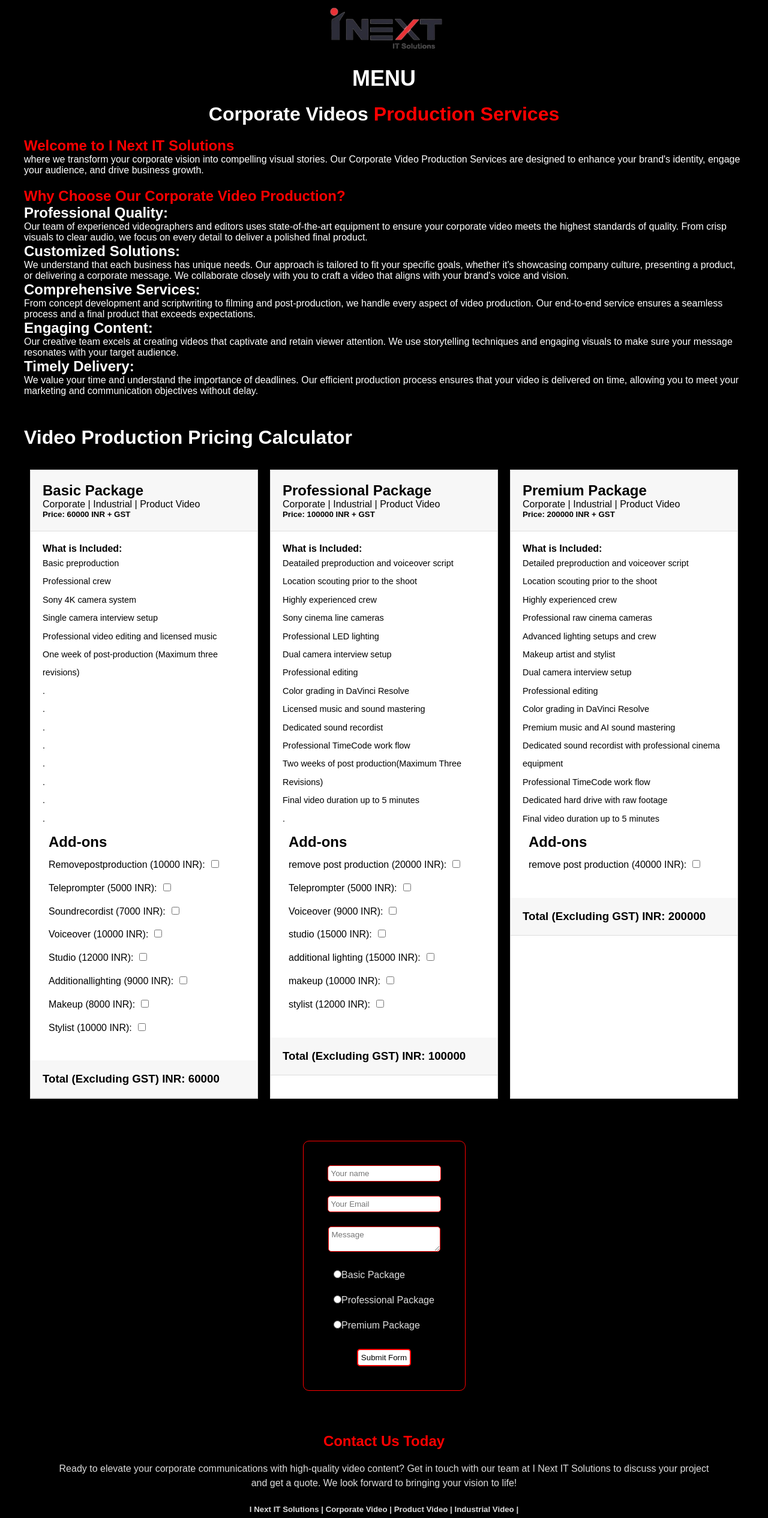
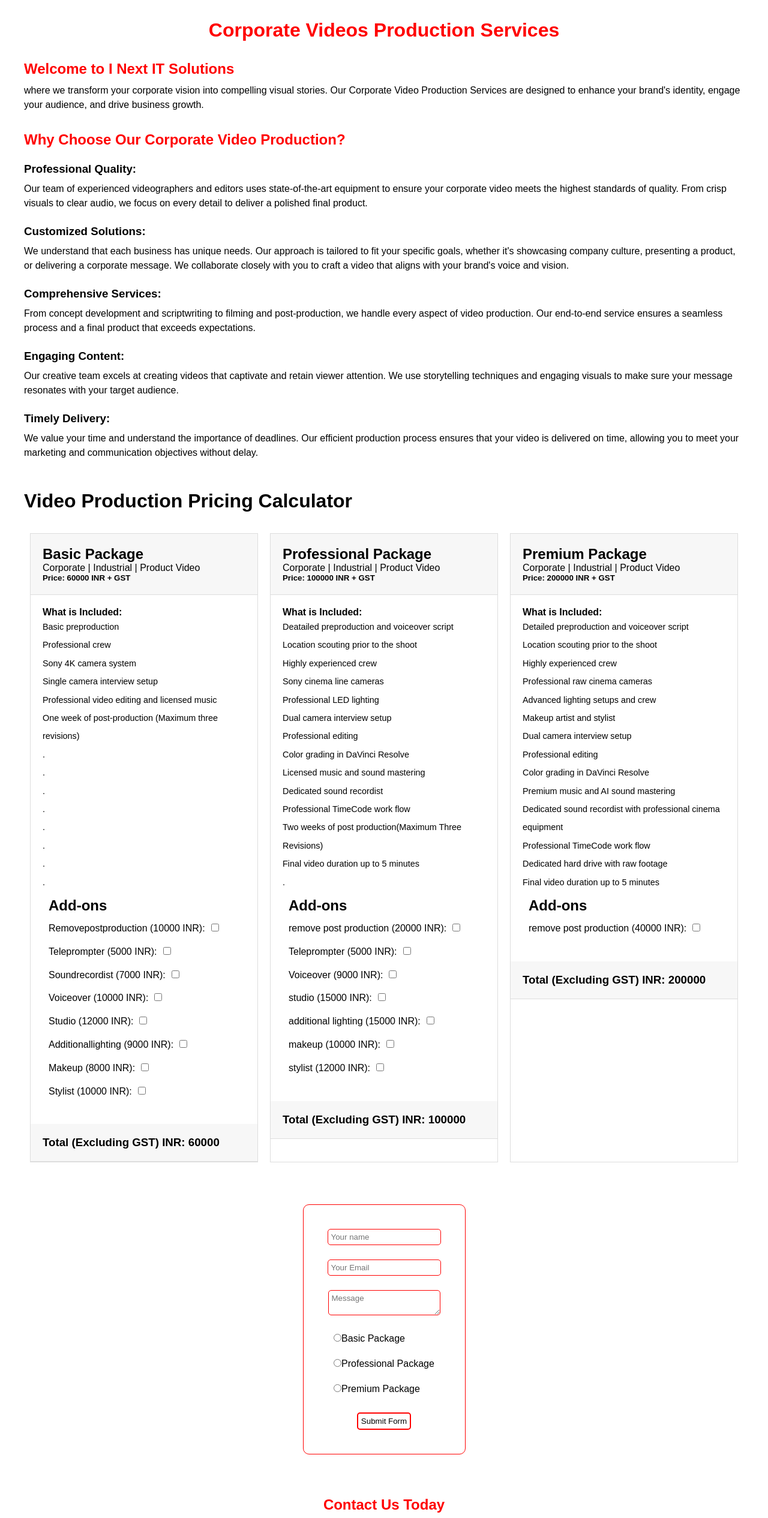
Before and after one commit to amanpanwar0001/InextItSolutions, a React (Vite) app: page / in a window 1280 px wide. Shown: the top 2531 px of the page at 60% size. Built offline with nearby package versions, Linux system fonts and the light colour scheme.

Commit message:
inext form

```diff
--- a/package.json
+++ b/package.json
@@ -25,6 +25,6 @@
     "eslint-plugin-react-hooks": "^5.1.0-rc.0",
     "eslint-plugin-react-refresh": "^0.4.9",
     "globals": "^15.9.0",
-    "vite": "^5.4.1"
+    "vite": "^5.4.7"
   }
 }
--- a/src/PricingCalculator.jsx
+++ b/src/PricingCalculator.jsx
@@ -1,8 +1,8 @@
 import React, { useRef, useState } from "react";
 import "./pricing.css";
 import { LiaCopyright } from "react-icons/lia";
-import emailjs from 'emailjs-com'; // Import EmailJS SDK
-import logo from './assets/logo2.png'; // Import the image
+import emailjs from "emailjs-com"; // Import EmailJS SDK
+import logo from "./assets/logo2.png"; // Import the image
 
 const PricingCalculator = () => {
   const [addOns, setAddOns] = useState({
@@ -122,7 +122,6 @@ const PricingCalculator = () => {
 
   const form = useRef();
 
-
   const sendEmail = (e) => {
     e.preventDefault();
 
@@ -132,9 +131,15 @@ const PricingCalculator = () => {
 
     // Create a summary of selected add-ons for each package
     const selectedAddOns = {
-      Basic: Object.keys(addOns).filter(key => addOns[key]).join(", "),
-      Professional: Object.keys(secondAdd).filter(key => secondAdd[key]).join(", "),
-      Premium: Object.keys(thirdAdd).filter(key => thirdAdd[key]).join(", ")
+      Basic: Object.keys(addOns)
+        .filter((key) => addOns[key])
+        .join(", "),
+      Professional: Object.keys(secondAdd)
+        .filter((key) => secondAdd[key])
+        .join(", "),
+      Premium: Object.keys(thirdAdd)
+        .filter((key) => thirdAdd[key])
+        .join(", "),
     };
 
     // Determine which package is selected
@@ -146,17 +151,21 @@ const PricingCalculator = () => {
 
     switch (selectedPackage) {
       case "Basic":
-        packageDetails = "Selected Basic Package Add-Ons: " + selectedAddOns.Basic;
+        packageDetails =
+          "Selected Basic Package Add-Ons: " + selectedAddOns.Basic;
         packageTotal = calculateTotal();
         addOnsList = selectedAddOns.Basic;
         break;
       case "Professional":
-        packageDetails = "Selected Professional Package Add-Ons: " + selectedAddOns.Professional;
+        packageDetails =
+          "Selected Professional Package Add-Ons: " +
+          selectedAddOns.Professional;
         packageTotal = calculateTotal1();
         addOnsList = selectedAddOns.Professional;
         break;
       case "Premium":
-        packageDetails = "Selected Premium Package Add-Ons: " + selectedAddOns.Premium;
+        packageDetails =
+          "Selected Premium Package Add-Ons: " + selectedAddOns.Premium;
         packageTotal = calculateTotal2();
         addOnsList = selectedAddOns.Premium;
         break;
@@ -177,43 +186,36 @@ const PricingCalculator = () => {
 
     // Send the email
     emailjs
-      .send('service_ew4dphz', 'template_trxb8zl', {
+      .send(
+        "service_ew4dphz",
+        "template_trxb8zl",
+        {
           from_name: formProps.from_name,
           from_email: formProps.from_email,
-        message: emailContent
-      }, 'JarB-0qJ360Q5T0bU')
-      .then(() => {
+          message: emailContent,
+        },
+        "JarB-0qJ360Q5T0bU"
+      )
+      .then(
+        () => {
           console.log("Email sent successfully");
-      }, (error) => {
+        },
+        (error) => {
           console.log("Failed to send email:", error.text);
-      });
+        }
+      );
   };
 
-  const Click=()=>{
-    alert('Details Submitted Succesfully....!')
-  }
-
-
-
-
-
-
+  const Click = () => {
+    alert("Details Submitted Succesfully....!");
+  };
 
   return (
     <>
-      <div className="logo">
-      <img src={logo} alt="inext" />
-      </div>
-      <div className="text">
-        <h1>MENU</h1>
-      </div>
       <div className="container">
         <div className="inner-container">
-          <h1 className="heading" style={{ textAlign: "center" }}>
-            Corporate Videos{" "}
-            <span className="heading" style={{ color: "red" }}>
-              Production Services
-            </span>
+          <h1 className="heading" style={{ textAlign: "center", color: "red" }}>
+            Corporate Videos Production Services
           </h1>
           <h2 className="heading2" style={{ color: "red", fontWeight: "600" }}>
             Welcome to I Next IT Solutions
@@ -227,7 +229,7 @@ const PricingCalculator = () => {
           <h2 className="heading2" style={{ color: "red", fontWeight: "600" }}>
             Why Choose Our Corporate Video Production?
           </h2>
-          <h2>Professional Quality:</h2>
+          <h3>Professional Quality:</h3>
           <p>
             Our team of experienced videographers and editors uses
             state-of-the-art equipment to ensure your corporate video meets the
@@ -235,7 +237,7 @@ const PricingCalculator = () => {
             focus on every detail to deliver a polished final product.
           </p>
 
-          <h2>Customized Solutions:</h2>
+          <h3>Customized Solutions:</h3>
           <p>
             We understand that each business has unique needs. Our approach is
             tailored to fit your specific goals, whether it's showcasing company
@@ -244,7 +246,7 @@ const PricingCalculator = () => {
             brand's voice and vision.
           </p>
 
-          <h2>Comprehensive Services:</h2>
+          <h3>Comprehensive Services:</h3>
           <p>
             From concept development and scriptwriting to filming and
             post-production, we handle every aspect of video production. Our
@@ -252,14 +254,14 @@ const PricingCalculator = () => {
             that exceeds expectations.
           </p>
 
-          <h2>Engaging Content:</h2>
+          <h3>Engaging Content:</h3>
           <p>
             Our creative team excels at creating videos that captivate and
             retain viewer attention. We use storytelling techniques and engaging
             visuals to make sure your message resonates with your target
             audience.
           </p>
-          <h2>Timely Delivery:</h2>
+          <h3>Timely Delivery:</h3>
           <p>
             We value your time and understand the importance of deadlines. Our
             efficient production process ensures that your video is delivered on
@@ -313,10 +315,8 @@ const PricingCalculator = () => {
                       type="checkbox"
                       id={key}
                       checked={addOns[key]}
-
                       onChange={handleAddOnChange}
                       style={{ marginLeft: "10px" }}
-
                     />
                   </div>
                 ))}
@@ -392,7 +392,9 @@ const PricingCalculator = () => {
               <p>Professional editing</p>
               <p>Color grading in DaVinci Resolve</p>
               <p>Premium music and AI sound mastering</p>
-              <p>Dedicated sound recordist with professional cinema equipment</p>
+              <p>
+                Dedicated sound recordist with professional cinema equipment
+              </p>
               <p>Professional TimeCode work flow</p>
               <p>Dedicated hard drive with raw footage</p>
               <p>Final video duration up to 5 minutes</p>
@@ -424,41 +426,72 @@ const PricingCalculator = () => {
           </div>
         </div>
         <div>
-
-
           <form ref={form} onSubmit={sendEmail}>
             <div className="input-fields">
-  <input type="text" name="from_name" placeholder="Your name" required/>
-  <input type="email" name="from_email" placeholder="Your Email" required/>
-  <textarea name="message" placeholder="Message" required></textarea>
+              <input
+                type="text"
+                name="from_name"
+                placeholder="Your name"
+                required
+              />
+              <input
+                type="email"
+                name="from_email"
+                placeholder="Your Email"
+                required
+              />
+              <textarea
+                name="message"
+                placeholder="Message"
+                required
+              ></textarea>
             </div>
 
             <div className="package-fields">
               <label className="radio-container">
-      <input type="radio" name="package_type" value="Basic" required />
+                <input
+                  type="radio"
+                  name="package_type"
+                  value="Basic"
+                  required
+                />
                 Basic Package
               </label>
               <label>
-      <input type="radio" name="package_type" value="Professional" required />
+                <input
+                  type="radio"
+                  name="package_type"
+                  value="Professional"
+                  required
+                />
                 Professional Package
               </label>
               <label>
-      <input type="radio" name="package_type" value="Premium" required />
+                <input
+                  type="radio"
+                  name="package_type"
+                  value="Premium"
+                  required
+                />
                 Premium Package
               </label>
             </div>
 
-  <button type="submit" onClick={()=>Click()}>Submit Form</button>
+            <button type="submit" onClick={() => Click()}>
+              Submit Form
+            </button>
           </form>
-
         </div>
         <div className="footer">
           <h2>Contact Us Today</h2>
-          <p>Ready to elevate your corporate communications with high-quality video content? Get in touch with our team at I Next IT Solutions to discuss your project and get a quote. We look forward to bringing your vision to life!</p>
-          <h5>I Next IT Solutions | Corporate Video | Product Video | Industrial Video |<br />COPYRIGHT <LiaCopyright /> 2024 I Next IT Solutions - All Rights Reserved |<br />+91 9372539572 | info@inextits.in | www.inextits.in |</h5>
+          <p>
+            Ready to elevate your corporate communications with high-quality
+            video content? Get in touch with our team at I Next IT Solutions to
+            discuss your project and get a quote. We look forward to bringing
+            your vision to life!
+          </p>
         </div>
       </div>
-
     </>
   );
 };
--- a/src/index.css
+++ b/src/index.css
@@ -1,4 +1,4 @@
  body{
-      background-color: black;
-      color: white;
+      /* background-color: black;
+      color: white; */
  }
--- a/src/pricing.css
+++ b/src/pricing.css
@@ -8,19 +8,19 @@
     font-family: Arial, Helvetica, sans-serif;
 }
 
-/* Logo Styling */
-.logo {
-    display: flex;
-    justify-content: center;
-    align-items: center;
-    height: 90px;
+.inner-container h1{
+margin-top: 2rem;
 }
-
-.logo img {
-    height: 250px;
-    margin-top: 40px;
+.inner-container h2{
+    margin-top: 2rem;
 }
-
+.inner-container h3{
+margin-top: 1.5rem;
+}
+.inner-container p{
+    margin-top: 10px;
+    line-height: 1.5rem;
+}
 /* Text Styling */
 .text {
     display: flex;
@@ -52,7 +52,7 @@
     max-width: 1200px;
     padding: 50px;
     text-align: center;
-    color: #ddd;
+    /* color: #ddd; */
 }
 
 .footer h2 {
@@ -140,7 +140,7 @@
     display: flex;
     flex-direction: column;
     gap: 1.5rem;
-    color: #ddd;
+    /* color: #ddd; */
 }
 form{
     border: 1.6px solid red;
```
Also changed, not shown: 1 other file (tests, documents, lock files or other folders). Lines whose indentation alone changed are shown as unchanged.
